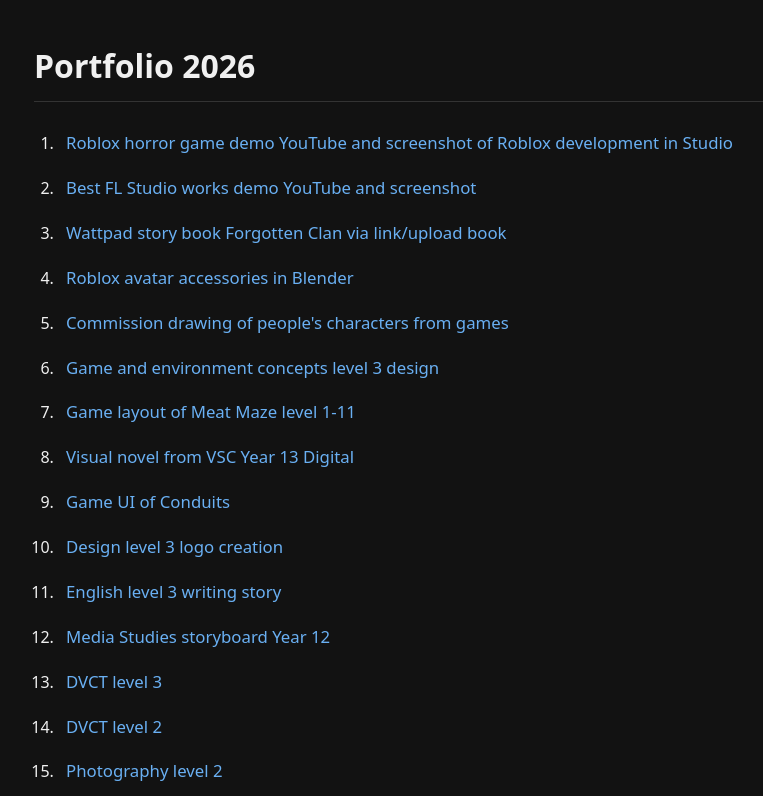
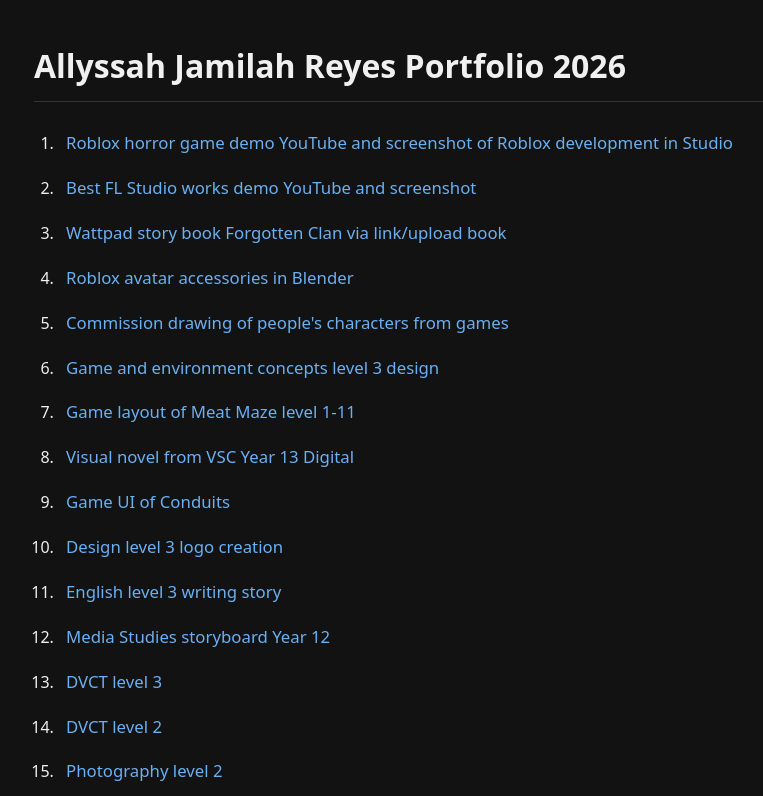
Before and after one commit to 10AOOA01/Portfolio2026, a plain HTML site: page index.html in a window 1280 px wide. Shown: the top 796 px of the page, without its empty margins (206-969 px from the left). Drawn offline with Linux system fonts and the light colour scheme.

Commit message:
title change

```diff
--- a/index.html
+++ b/index.html
@@ -3,7 +3,7 @@
 <head>
   <meta charset="UTF-8">
   <meta name="viewport" content="width=device-width, initial-scale=1.0">
-  <title>Portfolio 2026</title>
+  <title>Allyssah Jamilah Reyes Portfolio 2026</title>
   <style>
     body {
       font-family: system-ui, -apple-system, BlinkMacSystemFont, "Segoe UI", Roboto, sans-serif;
@@ -43,7 +43,7 @@
 </head>
 <body>
 
-  <h1>Portfolio 2026</h1>
+  <h1>Allyssah Jamilah Reyes Portfolio 2026</h1>
 
   <ol>
     <li><a href="roblox-horror-game.html">Roblox horror game demo YouTube and screenshot of Roblox development in Studio</a></li>
```
